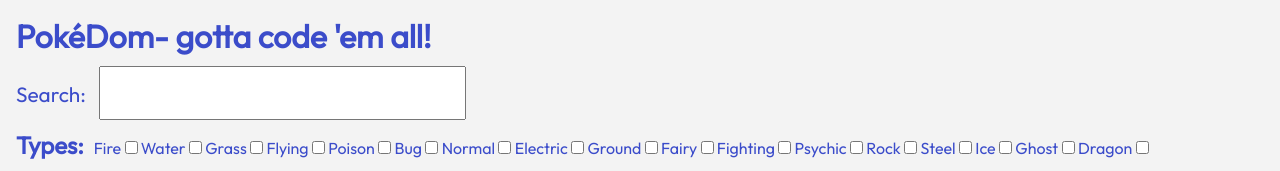
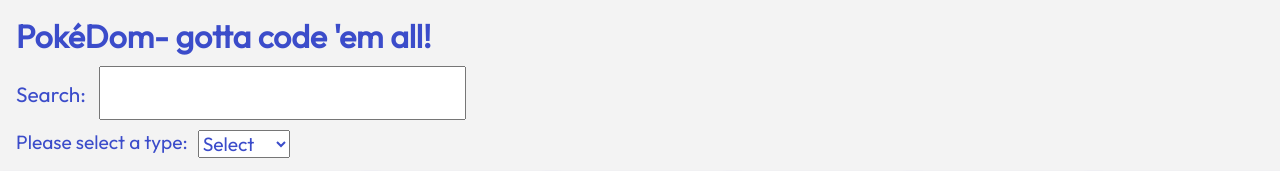
Before and after one commit to BeckyRushton/Pokemon-Challenge, a plain HTML site: page index.html in a window 1280 px wide. Shown: the top 171 px of the page. Drawn offline with Linux system fonts and the light colour scheme.

Commit message:
added dropdown type search function

```diff
--- a/index.html
+++ b/index.html
@@ -21,46 +21,9 @@
       <label id="search-label" for="search-bar">Search:</label>
       <input type="text" name="search-bar" id="search-bar" />
     </div>
-    <div class="types">
-      <div class="types__label">
-        <h2>Types:</h2>
-      </div>
-      <div class="types__bozes">
-        <label for="fire-checkbox">Fire</label>
-        <input type="checkbox" name="checkbox" />
-        <label for="water-checkbox">Water</label>
-        <input type="checkbox" name="checkbox" />
-        <label for="grass-checkbox">Grass</label>
-        <input type="checkbox" name="checkbox" />
-        <label for="flying-checkbox">Flying</label>
-        <input type="checkbox" name="checkbox" />
-        <label for="poison-checkbox">Poison</label>
-        <input type="checkbox" name="checkbox" />
-        <label for="bug-checkbox">Bug</label>
-        <input type="checkbox" name="checkbox" />
-        <label for="normal-checkbox">Normal</label>
-        <input type="checkbox" name="checkbox" />
-        <label for="electric-checkbox">Electric</label>
-        <input type="checkbox" name="checkbox" />
-        <label for="ground-checkbox">Ground</label>
-        <input type="checkbox" name="checkbox" />
-        <label for="fairy-checkbox">Fairy</label>
-        <input type="checkbox" name="checkbox" />
-        <label for="fighting-checkbox">Fighting</label>
-        <input type="checkbox" name="checkbox" />
-        <label for="psychic-checkbox">Psychic</label>
-        <input type="checkbox" name="checkbox" />
-        <label for="rock-checkbox">Rock</label>
-        <input type="checkbox" name="checkbox" />
-        <label for="steel-checkbox">Steel</label>
-        <input type="checkbox" name="checkbox" />
-        <label for="ice-checkbox">Ice</label>
-        <input type="checkbox" name="checkbox" />
-        <label for="ghost-checkbox">Ghost</label>
-        <input type="checkbox" name="checkbox" />
-        <label for="dragon-checkbox">Dragon</label>
-        <input type="checkbox" name="checkbox" />
-      </div>
+    <div class="pokeTypes">
+      <label for="type">Please select a type:</label>
+      <select name="type" id="types"></select>
     </div>
 
     <main class="card-container"></main>
--- a/script.js
+++ b/script.js
@@ -2,7 +2,53 @@
 
 const pokemonCard = document.querySelector(".card-container");
 const searchBar = document.getElementById("search-bar");
-const checkbox = document.querySelector(".types");
+const searchType = document.querySelector("#types");
+
+const populateSearchType = () => {
+  const typesArr = [
+    "grass",
+    "fire",
+    "poison",
+    "normal",
+    "water",
+    "flying",
+    "fighting",
+    "electric",
+    "rock",
+    "psychic",
+    "fairy",
+    "dragon",
+    "bug",
+    "ground",
+    "steel",
+    "ice",
+    "ghost",
+  ];
+
+  searchType.innerHTML += `<option value="">Select</option>`;
+  searchType.innerHTML += typesArr
+    .map(
+      (types) =>
+        `<option value="${types}">${
+          types.charAt(0).toUpperCase() + types.substring(1)
+        }</option>`
+    )
+    .join("");
+};
+populateSearchType();
+
+const handleType = (event) => {
+  const selectedType = event.target.value;
+
+  if (selectedType == "") {
+    populatePage(pokemonArray);
+  } else {
+    const filterArr = pokemonArray.filter((pokemon) => {
+      return pokemon.types.includes(selectedType);
+    });
+    populatePage(filterArr);
+  }
+};
 
 const aboutPokemon = (types) => {
   if (types.length == 1) {
@@ -50,21 +96,7 @@
     }
   });
   populatePage(filteredPokemonArr);
-  console.log(filteredPokemonArr);
-};
-
-const handleCheck = (event) => {
-  const type = event.target.value;
-  const filteredPokemonTypes = pokemonArray.filter((pokemon) => {
-    if (pokemon.types.includes(type)) {
-      return true;
-    } else {
-      return false;
-    }
-  });
-  populatePage(filteredPokemonTypes);
-  console.log(filteredPokemonTypes);
 };
 
 searchBar.addEventListener("input", handleSearch);
-checkbox.addEventListener("change", handleCheck);
+searchType.addEventListener("change", handleType);
--- a/style.scss
+++ b/style.scss
@@ -10,12 +10,15 @@
   background-color: $color-background;
   padding: 1rem;
 }
-.types {
+.pokeTypes {
   display: flex;
   flex-direction: row;
-  justify-content: flex-start;
-  align-items: baseline;
   gap: 10px;
+  font-size: 1.2rem;
+
+  #types {
+    font-size: 1.2rem;
+  }
 }
 #search-bar {
   margin: 10px;
```
Also changed, not shown: style.css, 1 other file.
